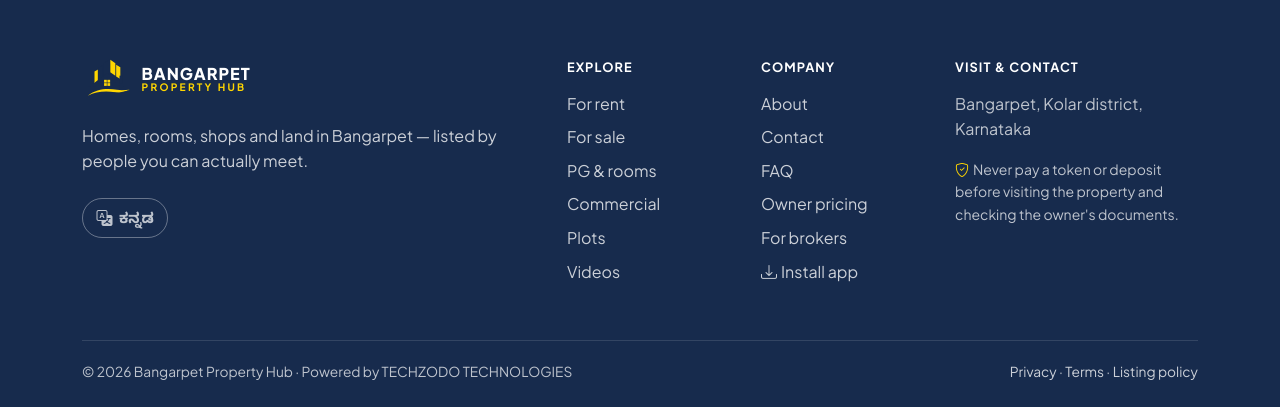
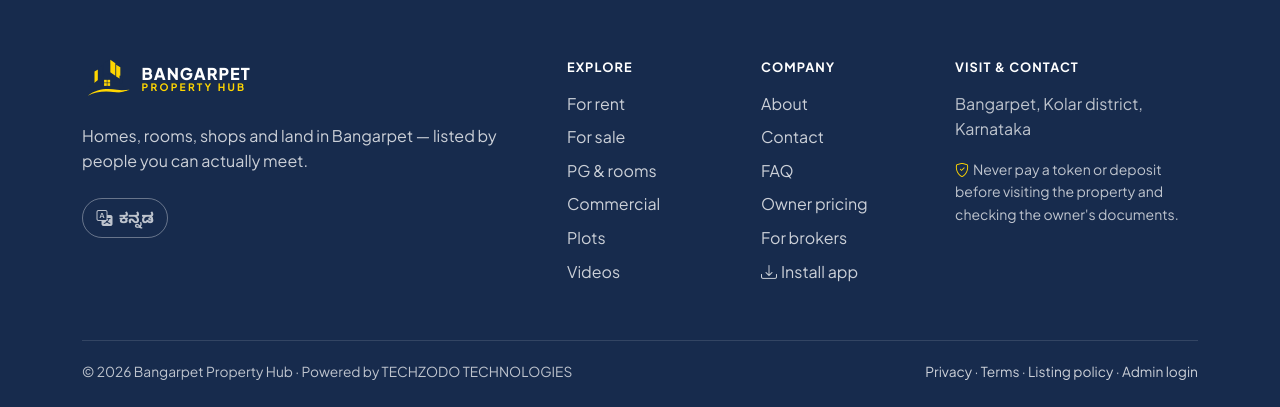
Before and after one commit to techzodo-dot/bangarpet-properties-hub, a Django app: page / in a window 1280 px wide. Shown: the part 4980-5387 px from the top of the page. Run offline with Django 5.2, Linux system fonts and the light colour scheme; data comes from the database, SQL or seed files in the repository; data that the repository does not hold is empty; some libraries are stand-ins or nearby versions.

Commit message:
Add admin login beside footer policy links

```diff
--- a/templates/partials/footer.html
+++ b/templates/partials/footer.html
@@ -49,7 +49,7 @@
     </div>
     <div class="legal d-flex flex-column flex-md-row justify-content-between gap-2">
       <span>&copy; {% now "Y" %} {{ site.site_name }} &middot; {% translate "Powered by" %} TECHZODO TECHNOLOGIES</span>
-      <span><a href="{% url 'core:privacy' %}">{% translate "Privacy" %}</a> &middot; <a href="{% url 'core:terms' %}">{% translate "Terms" %}</a> &middot; <a href="{% url 'core:listing_policy' %}">{% translate "Listing policy" %}</a></span>
+      <span><a href="{% url 'core:privacy' %}">{% translate "Privacy" %}</a> &middot; <a href="{% url 'core:terms' %}">{% translate "Terms" %}</a> &middot; <a href="{% url 'core:listing_policy' %}">{% translate "Listing policy" %}</a> &middot; <a href="{% url 'accounts:admin_login' %}">{% translate "Admin login" %}</a></span>
     </div>
   </div>
 </footer>
```
